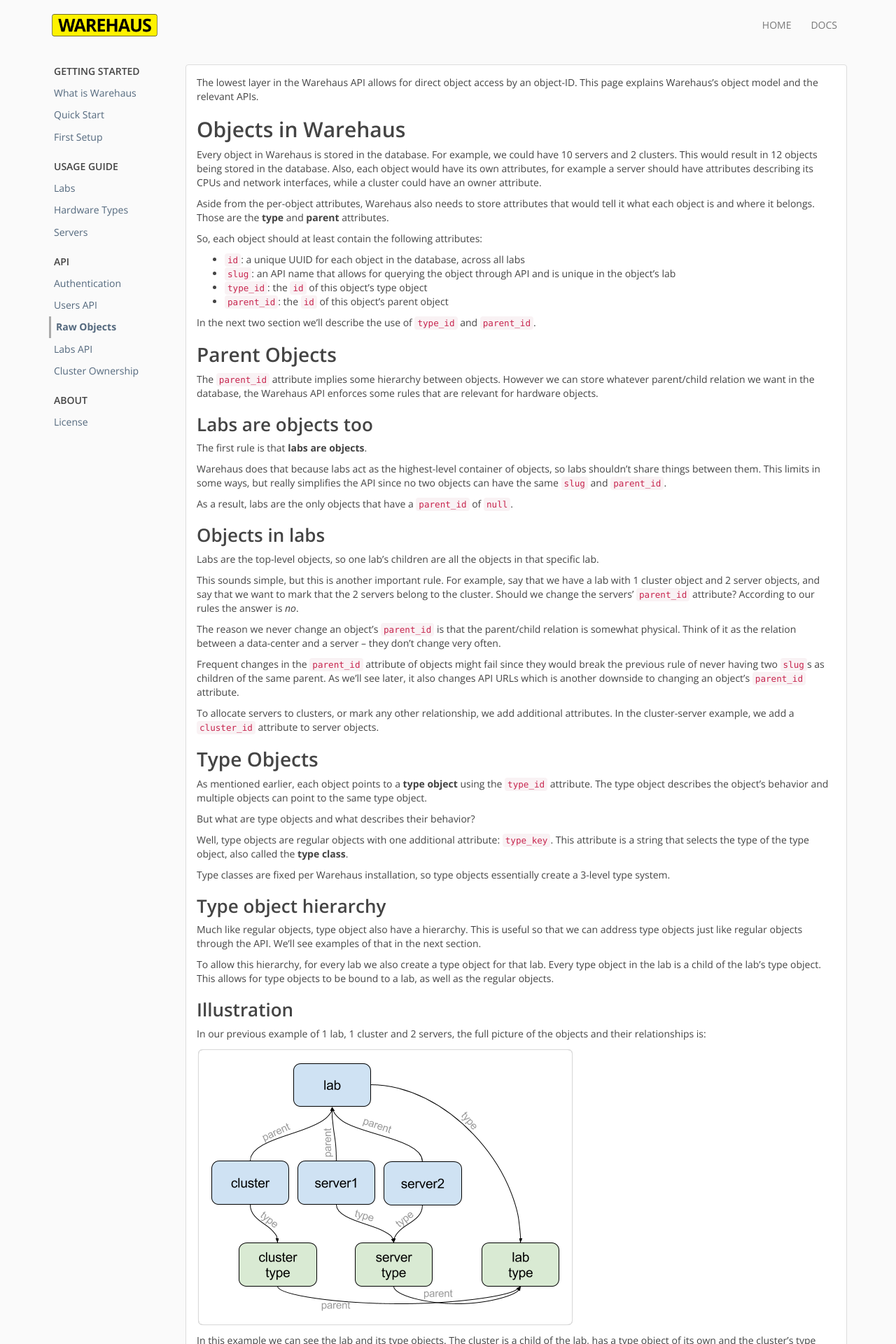
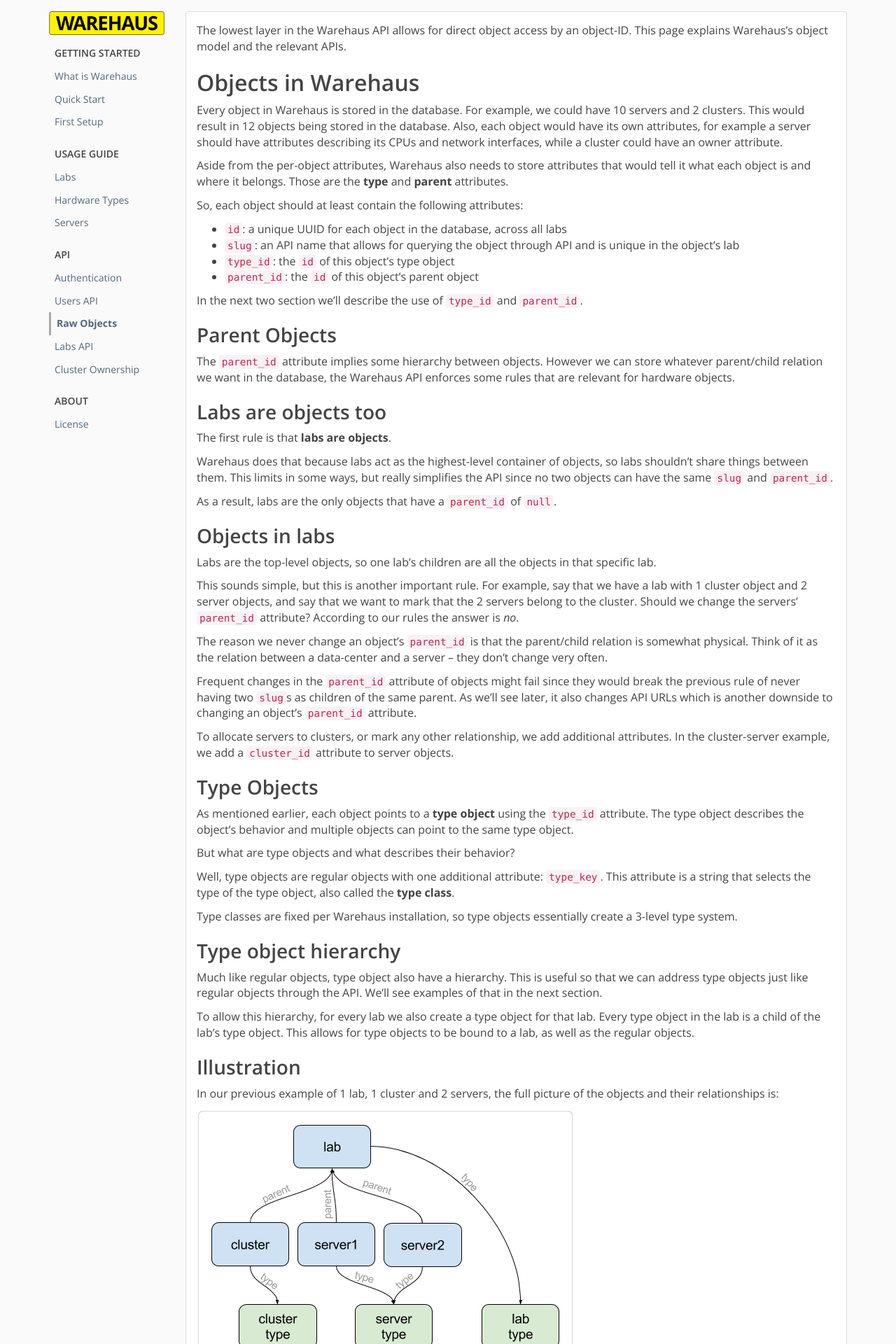
Before and after one commit to warehaus/site, a Jekyll site: the page built from docs/objects-api.md, in a window 1280 px wide. Shown: the top 1920 px of the page at 70% size. Built offline with Jekyll 4.4.1, drawn with Linux system fonts in a browser that asks for light colours; nearby versions of some CDN libraries.

Commit message:
Minor style improvements

```diff
--- a/_layouts/docs-page.html
+++ b/_layouts/docs-page.html
@@ -2,13 +2,14 @@
 layout: base
 ---
 
-{% include navbar.html %}
+<div class="container">
+  <div class="row docs-page">
 
-<div class="container">
-  <div class="row">
     <div class="col-sm-3 col-md-2">
-
-      <div class="page-layout-nav">
+      <div class="docs-page-nav">
+        <a href="{{ site.baseurl }}/">
+          <img src="/assets/img/logo-big.png">
+        </a>
         <ul>
           {% for section in site.data.docs %}
           <li class="heading">
@@ -22,14 +23,17 @@ layout: base
           {% endfor %}
         </ul>
       </div>
+    </div>
 
-    </div>
     <div class="col-sm-9 col-md-10">
-      <div class="panel panel-default">
-        <div class="panel-body">
-          {{ content }}
+      <div class="docs-page-content">
+        <div class="panel panel-default">
+          <div class="panel-body">
+            {{ content }}
+          </div>
         </div>
       </div>
     </div>
+
   </div>
 </div>
--- a/_sass/_docs-nav.scss
+++ b/_sass/_docs-nav.scss
@@ -1,4 +1,16 @@
-.page-layout-nav {
+.docs-page {
+  a {
+    outline: 0;
+  }
+
+  .docs-page-nav {
+    font-size: floor(0.9 * $font-size-base);
+
+    img {
+      max-width: 100%;
+      margin: 1rem 0;
+    }
+
     ul {
       list-style-type: none;
       margin: 0;
@@ -25,7 +37,6 @@
         }
 
         a {
-        outline: 0;
           margin: 0;
           display: block;
           padding: $docs-nav-spacing .5rem;
@@ -42,3 +53,8 @@
       }
     }
   }
+
+  .docs-page-content {
+    margin: 1rem 0;
+  }
+}
--- a/_sass/_variables.scss
+++ b/_sass/_variables.scss
@@ -21,10 +21,10 @@ $brand-info:              #5bc0de;
 $brand-warning:           #f0ad4e;
 $brand-danger:            #d9534f;
 
-$font-size-base:          14px;
-$font-size-h1:            floor(($font-size-base * 2.2));
-$font-size-h2:            floor(($font-size-base * 2));
-$font-size-h3:            ceil(($font-size-base * 1.8));
+$font-size-base:          16px;
+$font-size-h1:            floor(($font-size-base * 2));
+$font-size-h2:            floor(($font-size-base * 1.8));
+$font-size-h3:            ceil(($font-size-base * 1.75));
 $font-size-h4:            ceil(($font-size-base * 1.5));
 $font-size-h5:            ceil(($font-size-base * 1.25));
 $font-size-h6:            ceil(($font-size-base * 1.1));
```
Lines whose indentation alone changed are shown as unchanged.
